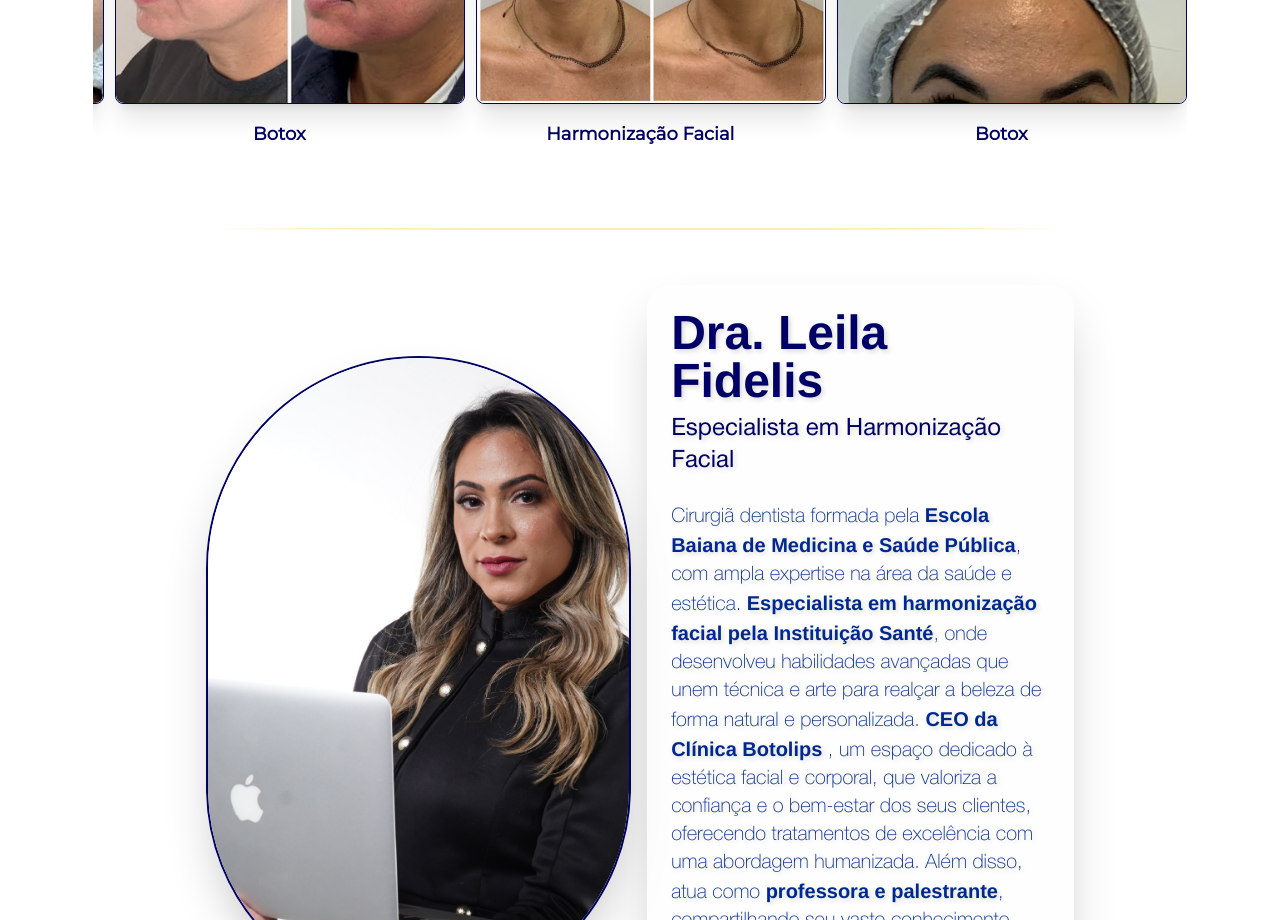
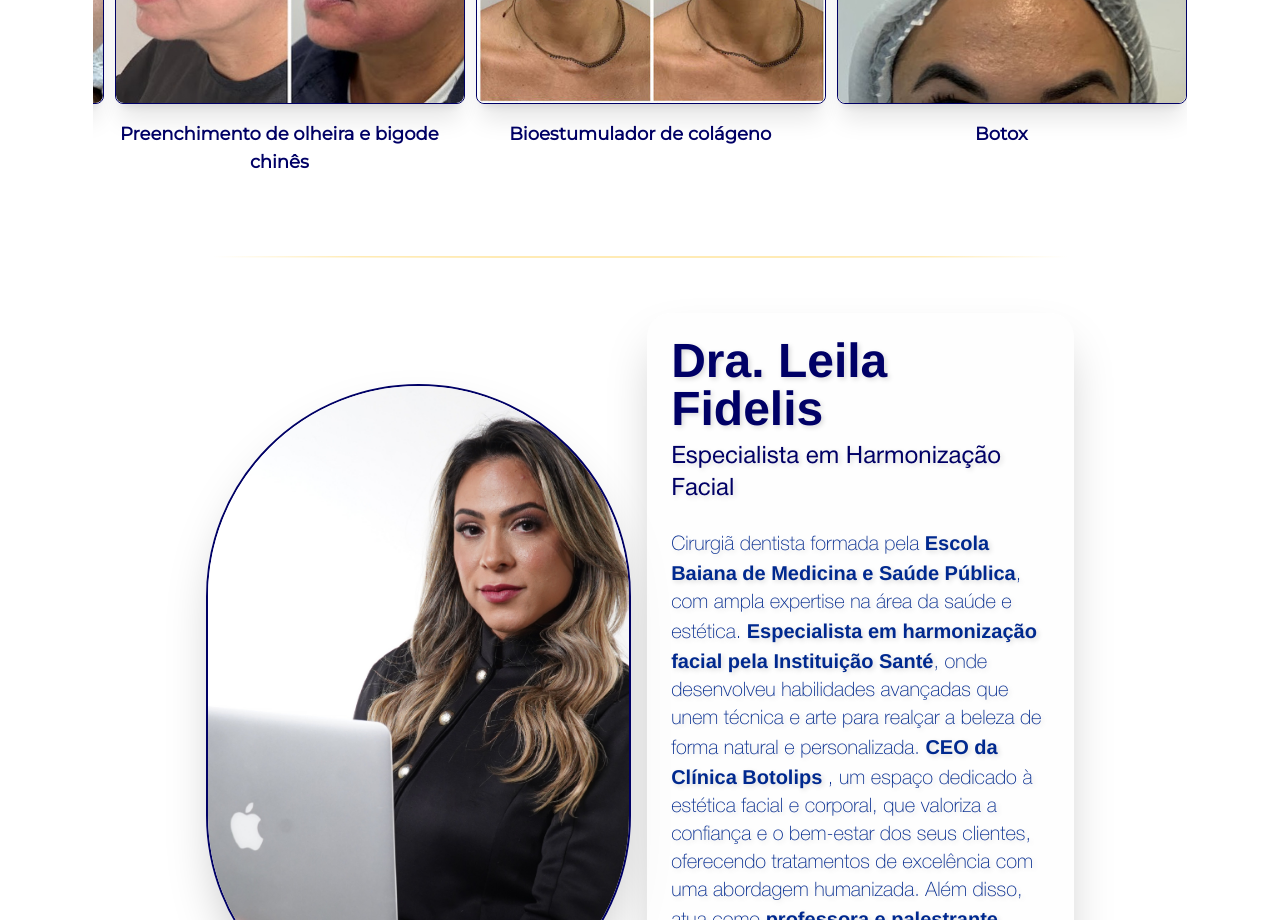
Before and after one commit to lucasnmo/lp-draleila, a Next.js app: page / in a window 1280 px wide. Shown: the part 1240-2160 px from the top of the page. Built offline with nearby package versions, Linux system fonts and the light colour scheme.

Commit message:
Initial commit

```diff
--- a/src/components/SectionCarousel.tsx
+++ b/src/components/SectionCarousel.tsx
@@ -88,19 +88,19 @@ export function SectionCarousel() {
       alt: "Preenchimento Labial",
       description: "Preenchimento Labial",
     },
-    { src: preechimentoqueixo, alt: "Botox", description: "Botox" },
+    { src: preechimentoqueixo, alt: "Botox", description: "Preenchimento de olheira e bigode chinês" },
     {
       src: harmonizacao4,
       alt: "Harmonização Facial",
-      description: "Harmonização Facial",
+      description: "Bioestumulador de colágeno",
     },
     { src: espaco1, alt: "Espaço", description: "Botox" },
     { src: botox, alt: "Botox", description: "Preenchimento Labial" },
     { src: bigodechines, alt: "Bigode Chinês", description: "Botox" },
     { src: harmonizacao, alt: "Espaço", description: "Harmonização Facial" },
-    { src: botox3, alt: "Botox", description: "Harmonização Facial" },
+    { src: botox3, alt: "Botox", description: "Preenchimento de bigode chinês" },
     { src: botox2, alt: "Botox", description: "Botox" },
-    { src: bigodechines2, alt: "Bigode Chinês", description: "Botox" },
+    { src: bigodechines2, alt: "Bigode Chinês", description: "Bioestumulador de colágeno" },
   ];
 
   return (
```
